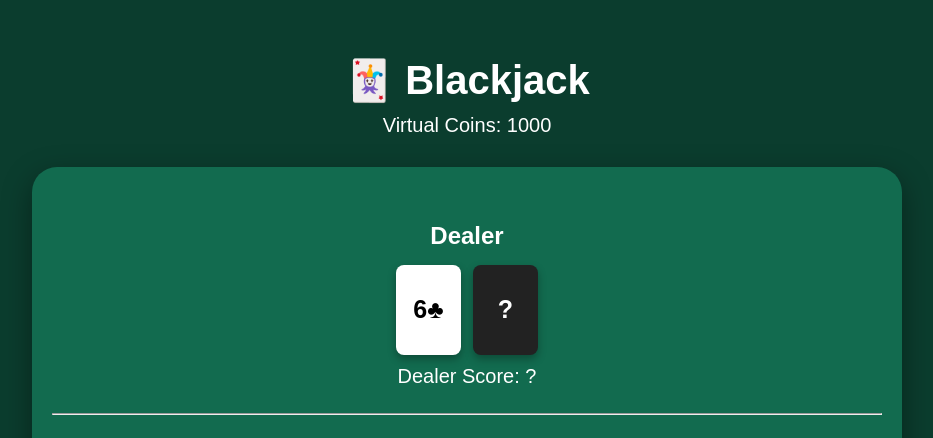
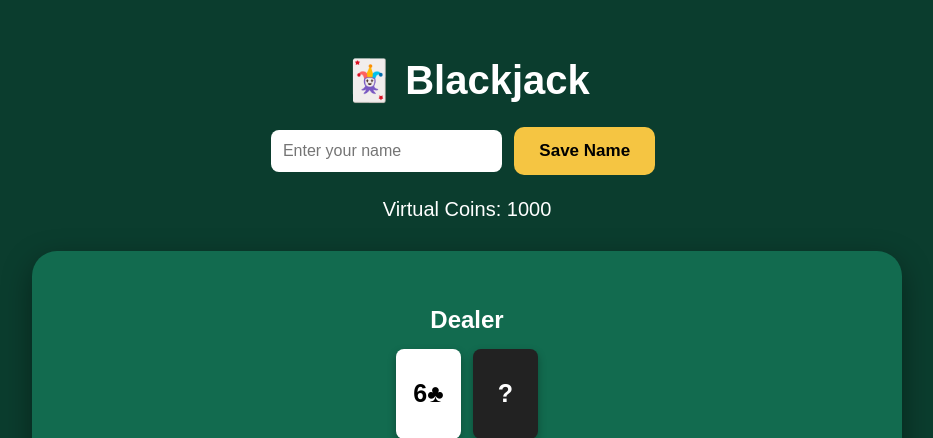
Before and after one commit to Ramakrishna12387/earning-server, a Flask app: page / in a window 1280 px wide. Shown: the top 438 px of the page, without its empty margins (173-1106 px from the left). Run offline with Flask 3, Linux system fonts and the light colour scheme.

Commit message:
Update Blackjack game

```diff
--- a/templates/index.html
+++ b/templates/index.html
@@ -123,6 +123,24 @@
 <div class="container">
 
     <h1>🃏 Blackjack</h1>
+    <div style="margin: 15px 0;">
+    <input
+        type="text"
+        id="playerName"
+        placeholder="Enter your name"
+        maxlength="20"
+        style="padding: 12px; border-radius: 8px; border: none; font-size: 16px;"
+    >
+
+    <button
+        id="saveNameBtn"
+        style="background: #f5c542;"
+    >
+        Save Name
+    </button>
+</div>
+
+<div id="welcomeMessage"></div>
 
     <div class="balance">
         Virtual Coins: <span id="coins">1000</span>
@@ -169,6 +187,21 @@
 </div>
 
 <script>
+    const playerNameInput = document.getElementById("playerName");
+const saveNameBtn = document.getElementById("saveNameBtn");
+const welcomeMessage = document.getElementById("welcomeMessage");
+
+saveNameBtn.addEventListener("click", function () {
+
+    const name = playerNameInput.value.trim();
+
+    if (name === "") {
+        welcomeMessage.textContent = "Please enter your name!";
+        return;
+    }
+
+    welcomeMessage.textContent = "Welcome, " + name + "! 🎮";
+});
 
 let deck = [];
 let playerHand = [];
```
Also changed, not shown: app.py (line endings or trailing spaces).
